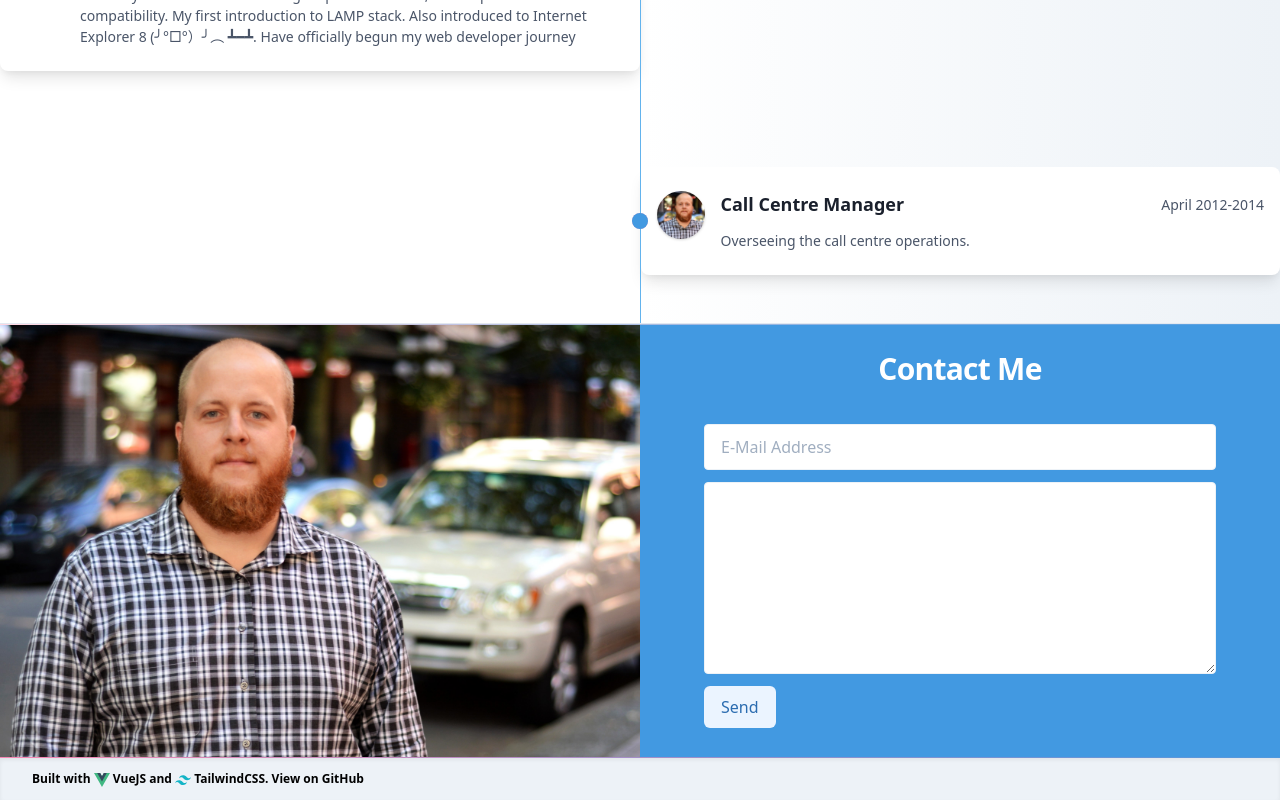
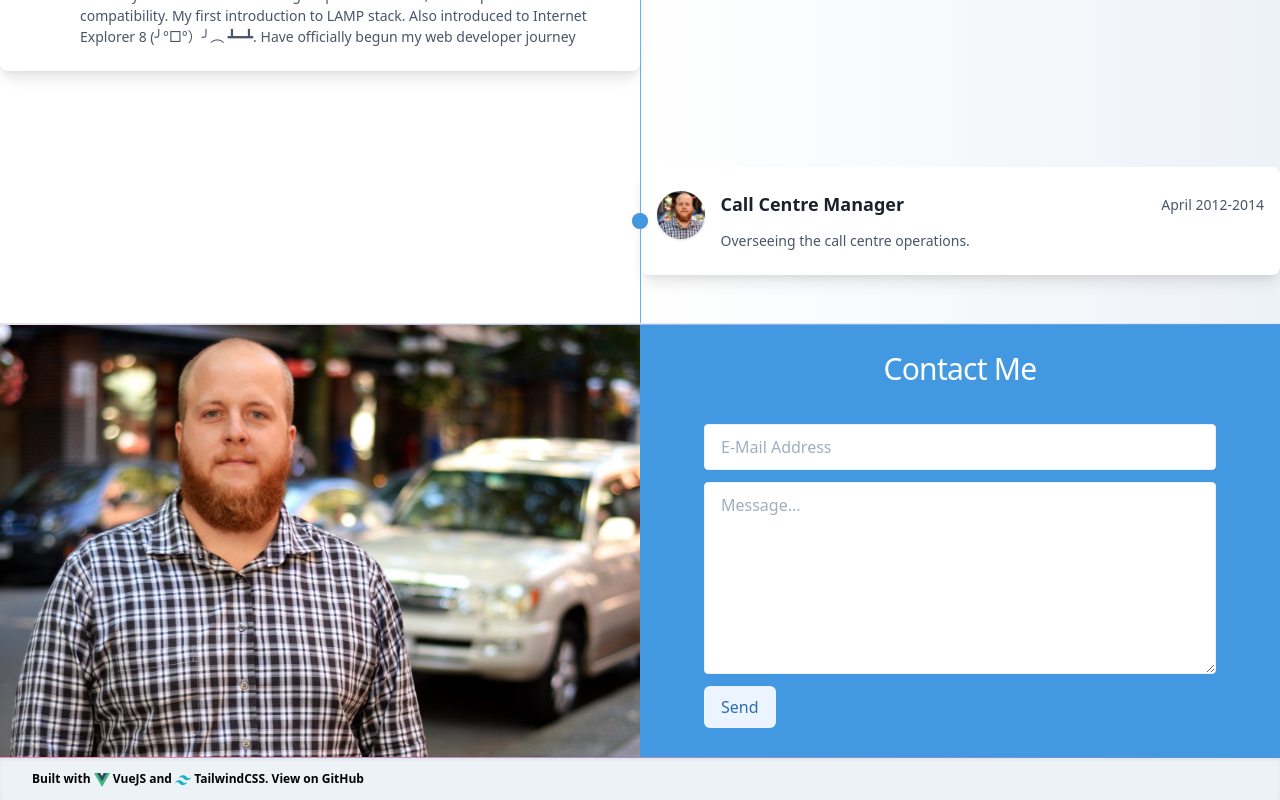
Before and after one commit to J-T-McC/portfolio, a Vue app: page / in a window 1280 px wide. Shown: the part 1483-2283 px from the top of the page. Built offline with nearby package versions, Linux system fonts and the light colour scheme.

Commit message:
Testing netlify forms

```diff
--- a/package.json
+++ b/package.json
@@ -8,6 +8,7 @@
     "lint": "vue-cli-service lint"
   },
   "dependencies": {
+    "axios": "^0.20.0",
     "core-js": "^3.6.5",
     "tailwindcss": "^1.9.4",
     "vue": "^3.0.0",
--- a/src/components/content/Contact.vue
+++ b/src/components/content/Contact.vue
@@ -12,13 +12,14 @@
       <div class="lg:absolute lg:inset-y-0 lg:right-0 lg:w-1/2" >
         <div class="flex flex-col h-full w-full items-center justify-center py-6 px-6 bg-blue-500">
           <section-header>Contact Me</section-header>
-          <form class="w-full max-w-lg">
+          <form class="w-full max-w-lg" name="contact" >
             <div class="flex flex-wrap ">
               <div class="w-full">
                 <label class="sr-only" for="email">
                   E-mail
                 </label>
                 <input
+                    v-model="form.email"
                     class="appearance-none block w-full text-gray-700 border border-gray-200 rounded py-3 px-4 mb-3 leading-tight focus:outline-none focus:bg-white focus:border-gray-500"
                     placeholder="E-Mail Address"
                     id="email"
@@ -31,6 +32,7 @@
                   Message
                 </label>
                 <textarea
+                    v-model="form.message"
                     class="no-resize appearance-none block w-full text-gray-700 border border-gray-200 rounded py-3 px-4 mb-3 leading-tight focus:outline-none focus:bg-white focus:border-gray-500 h-24 xl:h-48"
                     placeholder="Message..."
                     id="message">
@@ -40,6 +42,7 @@
             <div class="md:flex md:items-center">
               <div class="md:w-1/3">
                 <button
+                    @click="submitForm"
                     class="border border-transparent text-base leading-6 font-medium rounded-md text-blue-700 bg-indigo-100 hover:text-indigo-600 hover:bg-indigo-50 focus:outline-none focus:shadow-outline-indigo focus:border-indigo-300 transition duration-150 ease-in-out py-2 px-4"
                     type="button">
                   Send
@@ -57,11 +60,31 @@
 <script>
 
 import SectionHeader from "@/components/reusable/SectionHeader";
+import axios from 'axios';
 
 export default {
   name: "Contact",
   components: {
-    SectionHeader
+    SectionHeader,
+  },
+  data() {
+    return {
+      form: {
+        email: null,
+        message: null,
+      }
+    };
+  },
+  methods: {
+    submitForm(e) {
+      e.preventDefault();
+      axios.post('https://tysonmccarney.com', {...this.form}).then((response) => {
+        console.log(response)
+      }, (error) => {
+        console.log(error);
+      })
+
+    }
   }
 }
 </script>
--- a/src/components/reusable/SectionHeader.vue
+++ b/src/components/reusable/SectionHeader.vue
@@ -1,7 +1,7 @@
 <template>
   <div class="flex justify-center pb-10">
-    <h2 class="text-4xl tracking-tight leading-10 font-bold sm:text-3xl sm:leading-none md:text-3xl">
-      <span class="text-white font-josefin">
+    <h2 class="text-4xl tracking-tight leading-10 font-thi sm:text-3xl sm:leading-none md:text-3xl">
+      <span class="text-white">
         <slot></slot>
       </span>
     </h2>
```
Also changed, not shown: 1 other file (tests, documents, lock files or other folders).
